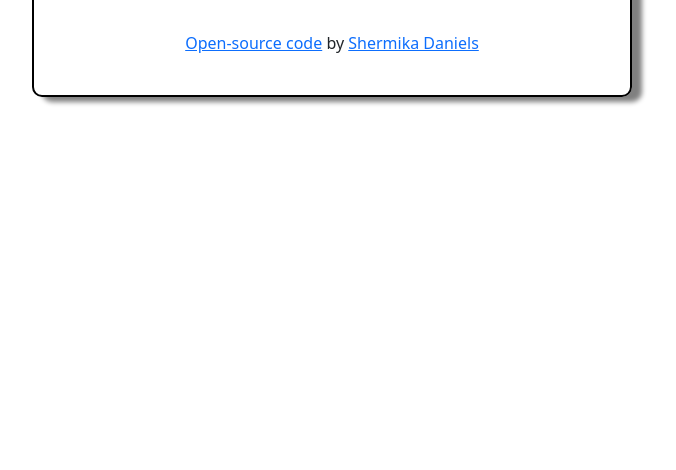
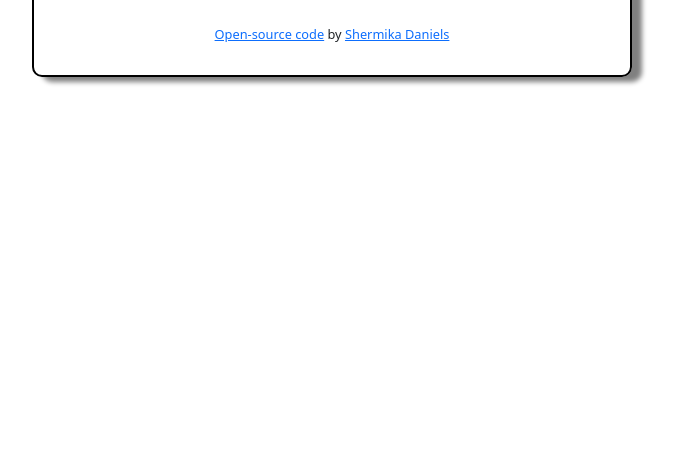
Before and after one commit to ShermikaDaniels/weather-app, a plain HTML site: page index.html in a window 1280 px wide. Shown: the part 330-800 px from the top of the page, without its empty margins (308-984 px from the left). Drawn offline with nearby package versions, Linux system fonts and the light colour scheme; files whose address does not match are found by name.

Commit message:
Added small element

```diff
--- a/index.html
+++ b/index.html
@@ -79,14 +79,18 @@
               90°
             </div>
           </div>
-        </div>
-<br/>
-        <div class="bottom"><a href="https://github.com/ShermikaDaniels/weather-app" target="_blank">
+             <br />
+        <small>
+          <a href="https://github.com/ShermikaDaniels/weather-app" target="_blank">
           Open-source code</a>
           by
           <a href="https://www.linkedin.com/in/shermika-daniels-70093b139" target="_blank">
             Shermika Daniels
-          </a></div>
+          </a>
+        </small>
+
+        </div>
+
 
     <script src="src/index.js"></script>
   </body>
--- a/style.css
+++ b/style.css
@@ -43,7 +43,7 @@ ul {
   font-size: 40px;
 }
 
-.bottom {
-  padding: 10px;
-  text-align: center;
+small {
+  font-size: 80%;
+  font-weight: 400;
 }
```
